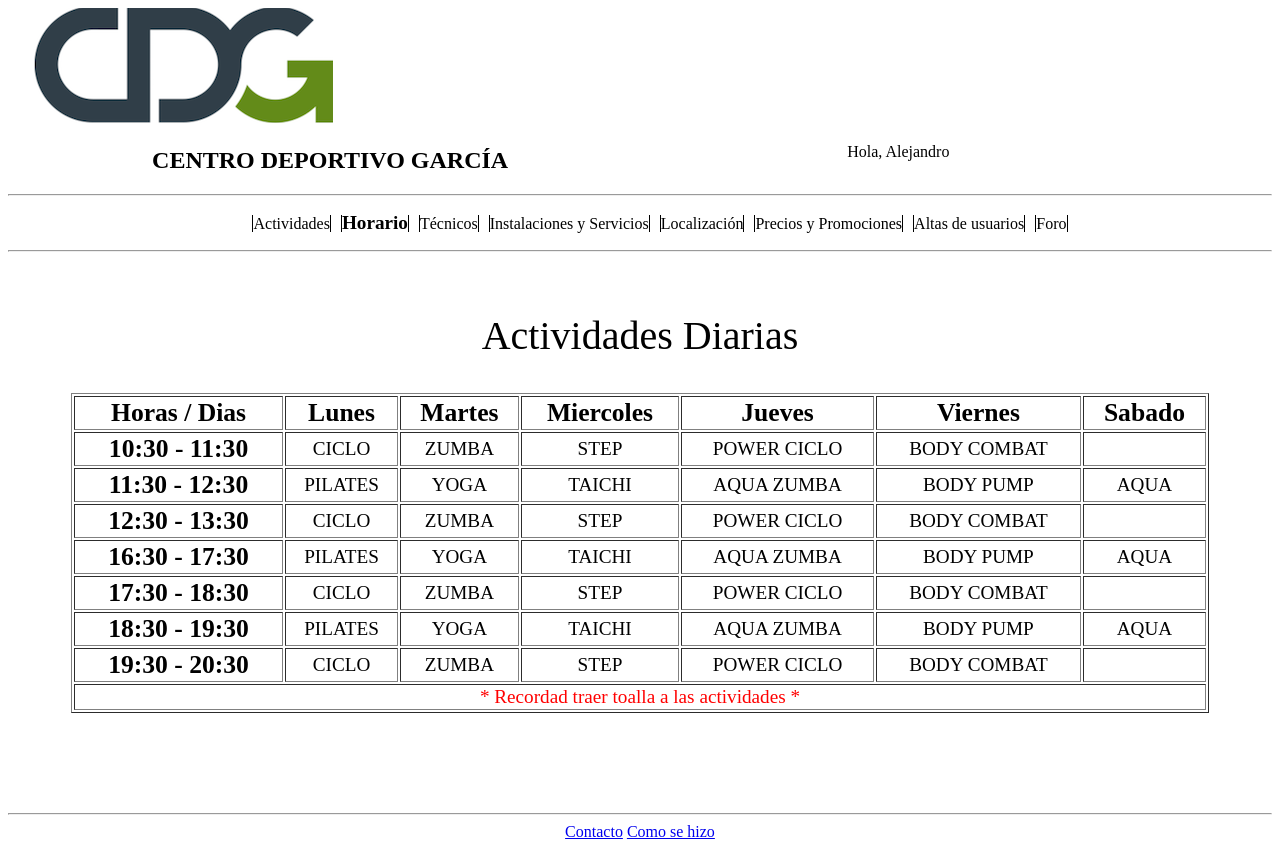
After one commit to OwboxAl3x/PW---Practicas, a PHP site: page /html/horario.html in a window 1280 px wide. The commit adds this page. Run offline with PHP 8.4, Linux system fonts and the light colour scheme.

Commit message:
Terminada la página horario.html

```diff
--- a/Practica 1/css/style.css
+++ b/Practica 1/css/style.css
@@ -223,3 +223,34 @@ footer{
 #tecnicos ul li{
     display: inline;
 }
+
+/* Propiedades de la pagina del horario */
+
+#horario{
+    text-align: center;
+}
+
+#horario #tabla{
+    margin-top: 60px;
+    margin-bottom: 100px;
+    margin-left: 5%;
+    width: 90%;
+}
+
+#tabla caption{
+    font-size: 250%;
+    margin-bottom: 3%;
+}
+
+#tabla th{
+    font-size: 160%;
+}
+
+#tabla td{
+    font-size: 120%;
+}
+
+#tabla #aviso{
+    color: red;
+    font-size: 120%;
+}
--- a/Practica 1/html/actividadInd.html
+++ b/Practica 1/html/actividadInd.html
@@ -43,8 +43,8 @@
             <ul>
 
                 <li><a id="menuSeleccionado" href="actividades.html">Actividades</a></li>
-                <li><a href="#">Horarios</a></li>
-                <li><a href="#">Técnicos</a></li>
+                <li><a href="horario.html">Horario</a></li>
+                <li><a href="tecnicos.html">Técnicos</a></li>
                 <li><a href="#">Instalaciones y Servicios</a></li>
                 <li><a href="#">Localización</a></li>
                 <li><a href="#">Precios y Promociones</a></li>
--- a/Practica 1/html/actividades.html
+++ b/Practica 1/html/actividades.html
@@ -43,7 +43,7 @@
             <ul>
 
                 <li><a id="menuSeleccionado" href="actividades.html">Actividades</a></li>
-                <li><a href="#">Horarios</a></li>
+                <li><a href="horario.html">Horario</a></li>
                 <li><a href="tecnicos.html">Técnicos</a></li>
                 <li><a href="#">Instalaciones y Servicios</a></li>
                 <li><a href="#">Localización</a></li>
--- /dev/null
+++ b/Practica 1/html/horario.html
@@ -0,0 +1,187 @@
+<!doctype html>
+<html lang="es">
+
+    <head>
+
+        <meta charset="utf-8">
+        <title>Centro Deportivo García</title>
+        <!-- <base href="http://www.ejemplo.es/"> -->
+        <link rel="stylesheet" href="../css/style.css">
+        <meta name="application-name" content="Centro Deportivo García">
+        <meta name="author" content="Alejandro García Vallecillo">
+        <meta name="description" content="Página web del Centro Deportivo García">
+
+    </head>
+    <body>
+
+        <header>
+
+            <section id="logo">
+
+                <a title="Logo" href="index2.html"><img id="imgLogo" src="../imgs/logo.png" alt="Logo del centro deportivo" /></a>
+
+            </section>
+
+            <section id="nombreyForm">
+
+                <h1 id="nombreCentro">CENTRO DEPORTIVO GARCÍA</h1>
+
+                <aside id="logIn">
+
+                    <p>Hola, Alejandro</p>
+
+                </aside>
+
+            </section>
+
+        </header>
+
+        <hr/>
+
+        <section id="menuSecciones">
+
+            <ul>
+
+                <li><a href="actividades.html">Actividades</a></li>
+                <li><a id="menuSeleccionado" href="horario.html">Horario</a></li>
+                <li><a href="tecnicos.html">Técnicos</a></li>
+                <li><a href="#">Instalaciones y Servicios</a></li>
+                <li><a href="#">Localización</a></li>
+                <li><a href="#">Precios y Promociones</a></li>
+                <li><a href="#">Altas de usuarios</a></li>
+                <li><a href="#">Foro</a></li>
+
+            </ul>
+
+        </section>
+
+        <hr/>
+
+        <section id="horario">
+
+                <table id="tabla" border="1" summary="Horario 2º Cuatrimestre">
+
+                        <caption>Actividades Diarias</caption>
+
+                        <thead>
+
+                            <tr>
+
+                                <th>Horas / Dias</th>
+                                <th>Lunes</th>
+                                <th>Martes</th>
+                                <th>Miercoles</th>
+                                <th>Jueves</th>
+                                <th>Viernes</th>
+                                <th>Sabado</th>
+
+                            </tr>
+
+                        </thead>
+                        <tfoot>
+
+                            <tr>
+
+                                <td id="aviso" colspan="7">* Recordad traer toalla a las actividades *</td>
+
+                            </tr>
+
+                        </tfoot>
+                        <tbody>
+
+                            <tr>
+
+                                <th>10:30 - 11:30</th>
+                                <td>CICLO</td>
+                                <td>ZUMBA</td>
+                                <td>STEP</td>
+                                <td>POWER CICLO</td>
+                                <td>BODY COMBAT</td>
+                                <td></td>
+
+                            </tr>
+                            <tr>
+
+                                <th>11:30 - 12:30</th>
+                                <td>PILATES</td>
+                                <td>YOGA</td>
+                                <td>TAICHI</td>
+                                <td>AQUA ZUMBA</td>
+                                <td>BODY PUMP</td>
+                                <td>AQUA</td>
+
+                            </tr>
+                            <tr>
+
+                                <th>12:30 - 13:30</th>
+                                <td>CICLO</td>
+                                <td>ZUMBA</td>
+                                <td>STEP</td>
+                                <td>POWER CICLO</td>
+                                <td>BODY COMBAT</td>
+                                <td></td>
+
+                            </tr>
+                            <tr>
+
+                                <th>16:30 - 17:30</th>
+                                <td>PILATES</td>
+                                <td>YOGA</td>
+                                <td>TAICHI</td>
+                                <td>AQUA ZUMBA</td>
+                                <td>BODY PUMP</td>
+                                <td>AQUA</td>
+
+                            </tr>
+                            <tr>
+
+                                <th>17:30 - 18:30</th>
+                                <td>CICLO</td>
+                                <td>ZUMBA</td>
+                                <td>STEP</td>
+                                <td>POWER CICLO</td>
+                                <td>BODY COMBAT</td>
+                                <td></td>
+
+                            </tr>
+                            <tr>
+
+                                <th>18:30 - 19:30</th>
+                                <td>PILATES</td>
+                                <td>YOGA</td>
+                                <td>TAICHI</td>
+                                <td>AQUA ZUMBA</td>
+                                <td>BODY PUMP</td>
+                                <td>AQUA</td>
+
+                            </tr>
+                            <tr>
+
+                                <th>19:30 - 20:30</th>
+                                <td>CICLO</td>
+                                <td>ZUMBA</td>
+                                <td>STEP</td>
+                                <td>POWER CICLO</td>
+                                <td>BODY COMBAT</td>
+                                <td></td>
+
+                            </tr>
+
+                        </tbody>
+
+                    </table>
+
+        </section>
+
+        <hr/>
+
+        <footer>
+
+            <a href="#">Contacto</a>
+            <a href="#">Como se hizo</a>
+
+        </footer>
+
+    </body>
+
+</html>
--- a/Practica 1/html/index2.html
+++ b/Practica 1/html/index2.html
@@ -49,7 +49,7 @@
             <ul>
 
                 <li><a href="actividades.html">Actividades</a></li>
-                <li><a href="#">Horarios</a></li>
+                <li><a href="horario.html">Horario</a></li>
                 <li><a href="tecnicos.html">Técnicos</a></li>
                 <li><a href="#">Instalaciones y Servicios</a></li>
                 <li><a href="#">Localización</a></li>
--- a/Practica 1/html/tecnicos.html
+++ b/Practica 1/html/tecnicos.html
@@ -43,7 +43,7 @@
             <ul>
 
                 <li><a href="actividades.html">Actividades</a></li>
-                <li><a href="#">Horarios</a></li>
+                <li><a href="horario.html">Horario</a></li>
                 <li><a id="menuSeleccionado" href="tecnicos.html">Técnicos</a></li>
                 <li><a href="#">Instalaciones y Servicios</a></li>
                 <li><a href="#">Localización</a></li>
--- a/Practica 1/index.html
+++ b/Practica 1/index.html
@@ -57,7 +57,7 @@
             <ul>
 
                 <li><a href="#">Actividades</a></li>
-                <li><a href="#">Horarios</a></li>
+                <li><a href="#">Horario</a></li>
                 <li><a href="#">Técnicos</a></li>
                 <li><a href="#">Instalaciones y Servicios</a></li>
                 <li><a href="#">Localización</a></li>
```
